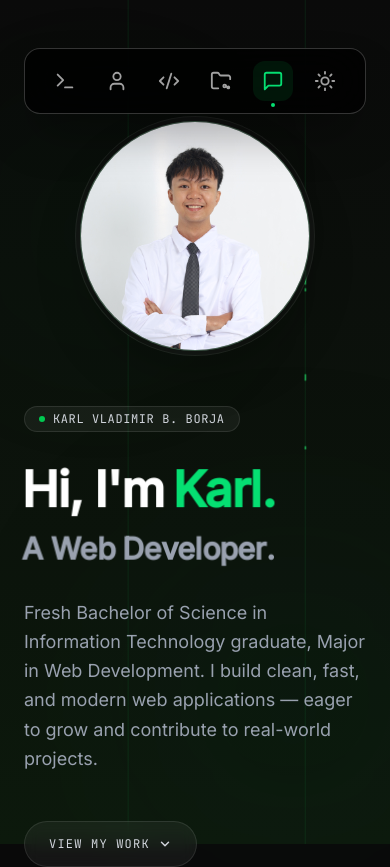
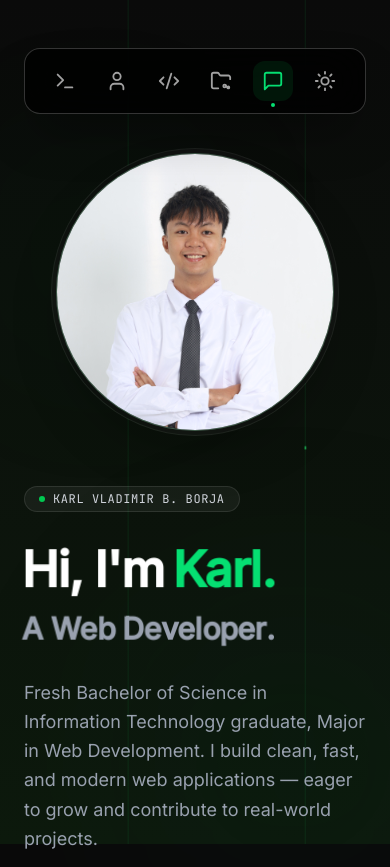
Before and after one commit to vladimirborja/vue-portfolio, a Vue app: page / in a window 390 px wide. Shown: the top 867 px of the page. Built offline with nearby package versions, Linux system fonts and the light colour scheme.

Commit message:
feat: increase the profile image and fix the tablet viewports navigation

```diff
--- a/src/components/HeroSection.vue
+++ b/src/components/HeroSection.vue
@@ -24,11 +24,11 @@ onMounted(() => {
     window.addEventListener('mousemove', handleMouseMove)
 
     supportsSDA.value = typeof CSS !== 'undefined' &&
-                        CSS.supports &&
-                        CSS.supports('(animation-timeline: view()) and (animation-range: entry)')
+        CSS.supports &&
+        CSS.supports('(animation-timeline: view()) and (animation-range: entry)')
 
     const prefersReducedMotion = typeof window !== 'undefined' &&
-                                 window.matchMedia('(prefers-reduced-motion: reduce)').matches
+        window.matchMedia('(prefers-reduced-motion: reduce)').matches
 
     if (!supportsSDA.value && !prefersReducedMotion) {
         window.addEventListener('scroll', handleScroll, { passive: true })
@@ -49,20 +49,17 @@ function scrollTo(id) {
 </script>
 
 <template>
-    <section id="hero" class="relative min-h-screen flex items-center pt-28 lg:pt-14 overflow-hidden z-0">
-        <div
-            class="absolute inset-0 -z-10 bg-cover bg-center"
-            :style="!supportsSDA ? { transform: `translateY(${scrollY * 0.3}px)` } : {}"
-        ></div>
+    <section id="hero" class="relative min-h-screen flex items-center pt-36 lg:pt-20 overflow-hidden z-0">
+        <div class="absolute inset-0 -z-10 bg-cover bg-center"
+            :style="!supportsSDA ? { transform: `translateY(${scrollY * 0.3}px)` } : {}"></div>
 
-        <div
-            class="absolute top-1/4 left-1/4 w-[300px] md:w-[400px] h-[300px] md:h-[400px] rounded-full bg-green-500/10 dark:bg-green-500/5 blur-[80px] md:blur-[120px] -z-10 animate-pulse pointer-events-none"
+        <div class="absolute top-1/4 left-1/4 w-[300px] md:w-[400px] h-[300px] md:h-[400px] rounded-full bg-green-500/10 dark:bg-green-500/5 blur-[80px] md:blur-[120px] -z-10 animate-pulse pointer-events-none"
             :style="{ transform: `translate(-50%, -50%) ${bgTransform1}` }">
         </div>
         <div class="absolute bottom-1/4 right-1/4 w-[350px] md:w-[500px] h-[350px] md:h-[500px] rounded-full bg-emerald-600/10 dark:bg-emerald-950/20 blur-[100px] md:blur-[150px] -z-10 animate-pulse pointer-events-none"
             :style="{ transform: `translate(50%, 50%) ${bgTransform2}`, animationDuration: '8s' }"></div>
 
-        <div class="max-w-7xl mx-auto px-6 py-1 w-full relative flex flex-col-reverse md:flex-row items-center justify-between gap-12">
+        <div class="max-w-7xl mx-auto px-6 py-1 w-full relative flex flex-col-reverse lg:flex-row items-center gap-12">
 
             <div class="flex-1 w-full text-left">
                 <div
@@ -71,13 +68,12 @@ function scrollTo(id) {
                     Karl Vladimir B. Borja
                 </div>
 
-                <h1 class="text-5xl md:text-7xl font-bold text-gray-900 dark:text-white leading-tight mb-2 tracking-tight">
+                <h1
+                    class="text-5xl md:text-7xl font-bold text-gray-900 dark:text-white leading-tight mb-2 tracking-tight">
                     <FlipText text="Hi, I'm" class="mr-3" :duration="2.8" />
-                    <FlipText
-                        text="Karl."
+                    <FlipText text="Karl."
                         class="emerald-500 dark:from-green-400 dark:to-emerald-300 text-green-600 dark:text-green-400"
-                        :duration="2.8"
-                    />
+                        :duration="2.8" />
                 </h1>
 
                 <h2 class="text-3xl md:text-5xl font-bold text-gray-600 dark:text-gray-400 mb-8 tracking-tight">
@@ -112,10 +108,7 @@ function scrollTo(id) {
                         </svg>
                     </button>
 
-                    <a
-                        href="/karl-borja-cv.pdf"
-                        target="_blank"
-                        rel="noopener noreferrer"
+                    <a href="/karl-borja-cv.pdf" target="_blank" rel="noopener noreferrer"
                         class="group font-mono-custom text-xs uppercase tracking-widest px-6 py-3.5 border border-gray-300 dark:border-white/10 hover:border-green-500 dark:hover:border-green-500 text-gray-700 dark:text-gray-300 hover:text-green-600 dark:hover:text-green-400 bg-white/50 dark:bg-white/5 backdrop-blur hover:bg-gray-100 dark:hover:bg-white/15 transition-all duration-300 rounded-full hover:-translate-y-0.5 flex items-center gap-2">
                         view cv
                         <svg xmlns="http://www.w3.org/2000/svg" width="14" height="14" viewBox="0 0 24 24" fill="none"
@@ -129,11 +122,13 @@ function scrollTo(id) {
                 </div>
             </div>
 
-            <div class="flex-shrink-0 relative group/hero-avatar w-full md:w-auto flex justify-center">
+            <div class="flex-shrink-0 relative group/hero-avatar w-full lg:w-auto flex justify-center lg:ml-auto">
                 <div v-card-spotlight v-tilt
-                    class="card-spotlight relative w-60 h-60 sm:w-72 sm:h-72 md:w-80 md:h-80 lg:w-[420px] lg:h-[420px] rounded-full shadow-2xl transition-all duration-500 hover:scale-[1.02]">
-                    <div class="card-spotlight-content w-full h-full rounded-full p-1 bg-white/50 dark:bg-black/40 backdrop-blur-md overflow-hidden">
-                        <div class="relative w-full h-full rounded-full overflow-hidden bg-green-50 dark:bg-green-950/20 flex items-center justify-center border border-green-200/30">
+                    class="card-spotlight relative w-72 h-72 sm:w-80 sm:h-80 md:w-[480px] md:h-[480px] lg:w-[560px] lg:h-[560px] rounded-full shadow-2xl transition-all duration-500 hover:scale-[1.02]">
+                    <div
+                        class="card-spotlight-content w-full h-full rounded-full p-1 bg-white/50 dark:bg-black/40 backdrop-blur-md overflow-hidden">
+                        <div
+                            class="relative w-full h-full rounded-full overflow-hidden bg-green-50 dark:bg-green-950/20 flex items-center justify-center border border-green-200/30">
                             <img src="../assets/images/profile.JPG" alt="Karl Vladimir B. Borja"
                                 class="w-full h-full object-cover object-top transition-transform duration-700 group-hover/hero-avatar:scale-105"
                                 onerror="this.style.display='none'; this.nextElementSibling.style.display='flex'" />
--- a/src/components/NavBar.vue
+++ b/src/components/NavBar.vue
@@ -48,7 +48,7 @@ onUnmounted(() => {
 </script>
 
 <template>
-  <nav class="fixed top-12 md:top-6 lg:top-18 left-1/2 -translate-x-1/2 z-50">
+  <nav class="fixed top-12 md:top-16 lg:top-18 left-1/2 -translate-x-1/2 z-50">
     <GlassDock
       :items="dockItems"
       :active-id="activeSection"
```
